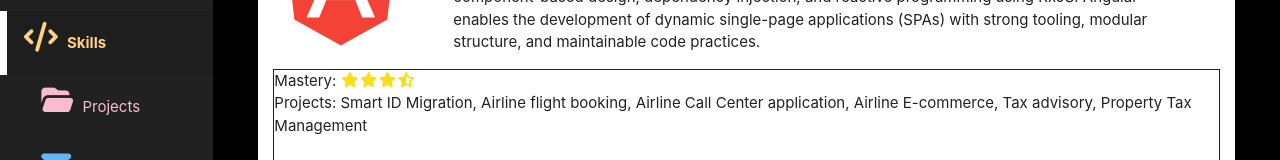
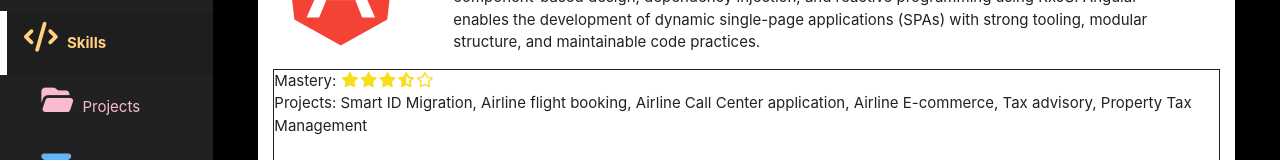
Before and after one commit to carlosalvahan/carlo-salvahan-portfolio, an Angular app: page /skills in a window 1280 px wide. Shown: the part 461-621 px from the top of the page. Built offline with nearby package versions, Linux system fonts and the light colour scheme.

Commit message:
correct star representation

```diff
--- a/src/app/pages/introduction/introduction.component.scss
+++ b/src/app/pages/introduction/introduction.component.scss
@@ -1,5 +1,5 @@
 .intro-container {
-    background-image: url("/developer-background.png");
+    background-image: url("/assets/developer-background.png");
     background-size: cover;
     background-position: center;
     background-repeat: no-repeat;
--- a/src/app/pages/skills-page/skills-page.component.html
+++ b/src/app/pages/skills-page/skills-page.component.html
@@ -27,7 +27,7 @@
                         <i class="fa-solid fa-star" style="color: #F7DF1E"></i>
                     }
                     @if(selectedSkill.mastery < 5) {
-                        @for(noStar of getArray(5 - selectedSkill.mastery); track $index) {
+                        @for(noStar of getArray(5 - selectedSkill.mastery + (isHalfStep(this.selectedSkill.mastery) ? 0.5 : 0)); track $index) {
                             @if(isHalfStep(this.selectedSkill.mastery) && $index === 0) {
                                 <i class="fa-solid fa-star-half-stroke" style="color: #F7DF1E"></i>
                             } @else {
--- a/src/app/pages/skills-page/skills-page.component.ts
+++ b/src/app/pages/skills-page/skills-page.component.ts
@@ -32,7 +32,6 @@ export class SkillsPageComponent {
   }
 
   getArray(count: number): number[] {
-    console.log(Math.floor(count));
     return Array(Math.floor(count)).fill(0);
   }
 }
```
